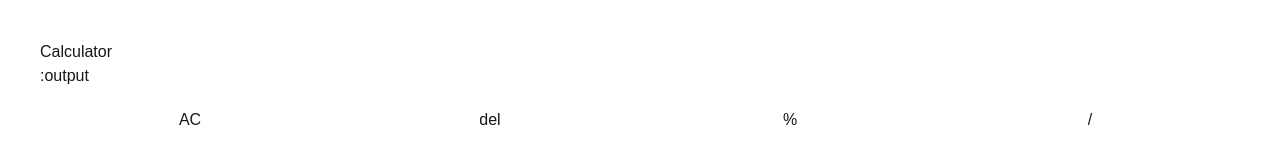
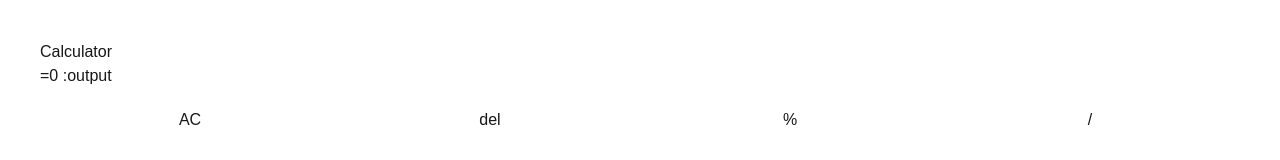
Before and after one commit to VitaPasser/calculator-app, a Next.js app: page /calculator in a window 1280 px wide. Shown: the top 160 px of the page. Built offline with nearby package versions, Linux system fonts and the light colour scheme.

Commit message:
added procent

```diff
--- a/app/calculator/page.tsx
+++ b/app/calculator/page.tsx
@@ -38,23 +38,25 @@ const Calculate = (expression: Expression) => {
 
 const Calculator = (props: Props) => {
     const [expression, setExpression] = useState<Expression>([])
-    const [result, setResult] = useState("")
+    const [result, setResult] = useState("0")
 
     return (
         <div className="flex flex-col justify-center m-10">
             <h1>Calculator</h1>
-            <div>{expression.join("") + result} :output</div>
+            <div>{expression.join("") + "=" + result} :output</div>
             <div className="grid grid-cols-4">
 
                 <Button onClick={() => {
                     setExpression([])
-                    setResult("")
+                    setResult("0")
                 }}>AC</Button>
                 <Button onClick={() => {
-                    setExpression(prevExpression => prevExpression.filter((value, index)=> index != (prevExpression.length-1)))
+                    setExpression(prevExpression => prevExpression.filter((_, index)=> index != (prevExpression.length-1)))
                 }}>del</Button>
                 <Button onClick={() => {
-                    setExpression(prevExpression => [...prevExpression, "%"])
+                    setResult(prevResult => prevResult.includes("%")
+                    ? "" + Calculate(expression)
+                    : parseFloat(prevResult)/100 + "%")
                 }}>%</Button>
                 <Button onClick={() => {
                     setExpression(prevExpression => [...prevExpression, "/"])
@@ -113,7 +115,7 @@ const Calculator = (props: Props) => {
                     setExpression(prevExpression => [...prevExpression, "."])
                 }}>.</Button>
                 <Button onClick={
-                    () => setResult("=" + Calculate(expression))
+                    () => setResult("" + Calculate(expression))
                 }>=</Button>
 
             </div>
```
